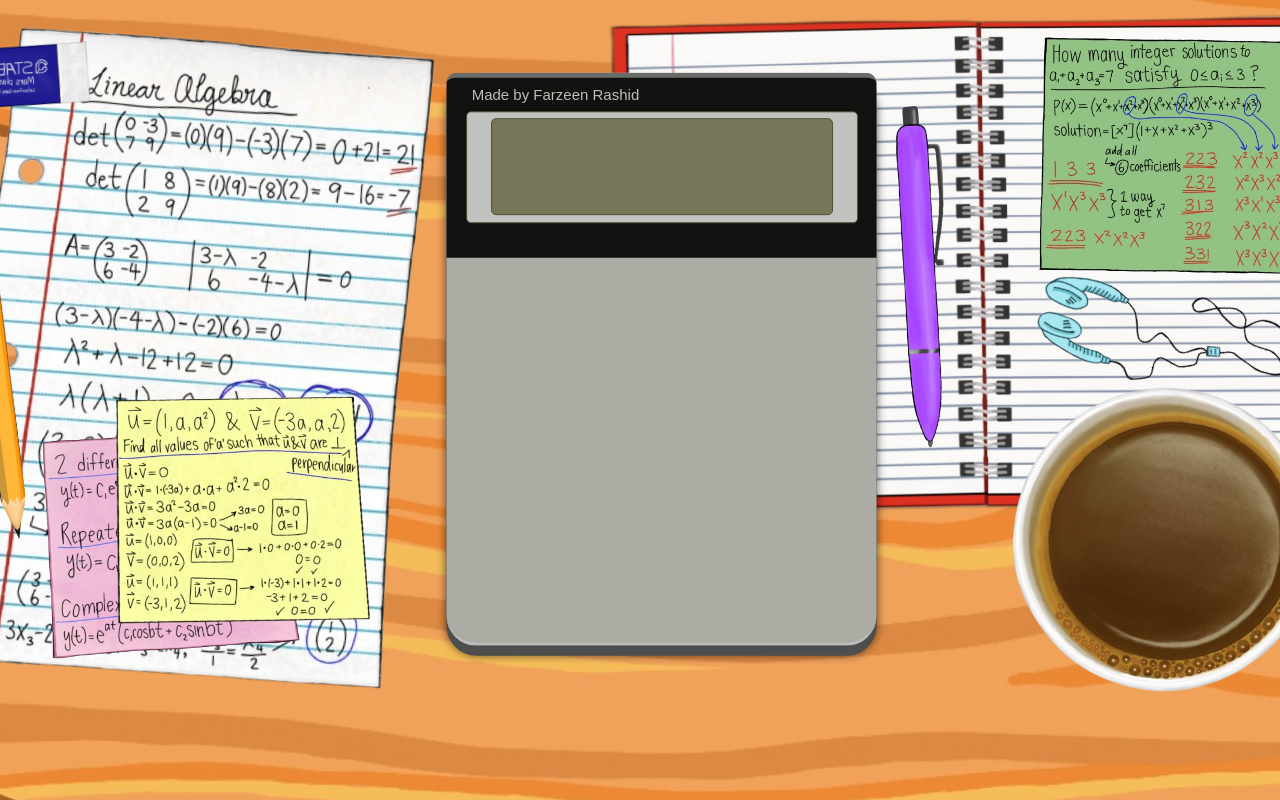
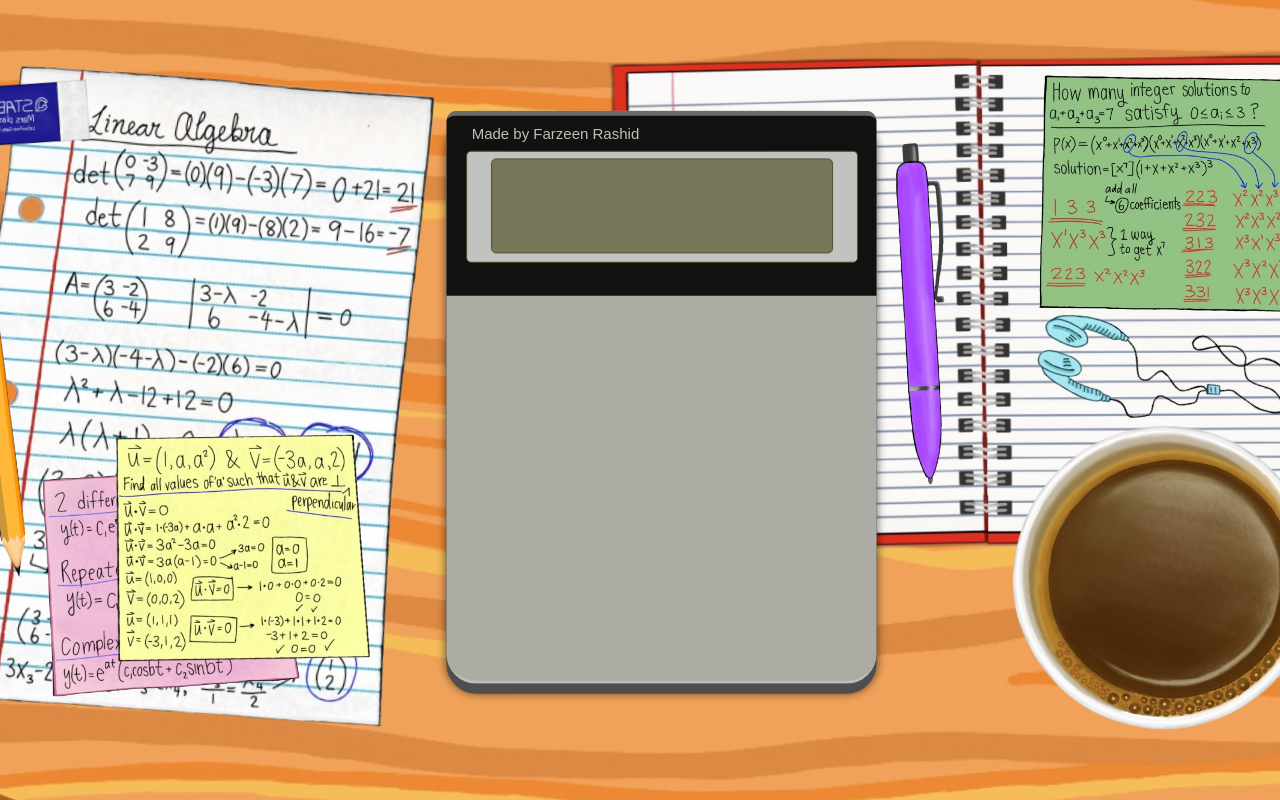
Before and after one commit to farzeenrashid/Calculator, a plain HTML site: page index.html in a window 1280 px wide. Shown: the top 800 px of the page. Drawn offline with Linux system fonts and the light colour scheme; a web font is replaced by a local one.

Commit message:
Shift contents down

```diff
--- a/index.html
+++ b/index.html
@@ -22,7 +22,7 @@
         <img class="pen" src="./images/Pen.png">
         <div id="calculator-container">
             <div id="black-container">
-                <p>Made by Farzeen Rashid</p>
+                <p><a href="https://github.com/farzeenrashid">Made by Farzeen Rashid</a></p>
                 <div id="grey-container">
                     <div id="green-container"></div>
                 </div>
--- a/styles.css
+++ b/styles.css
@@ -9,6 +9,7 @@ body {
     align-items: center;
     position: relative;
     overflow: hidden;
+    height: 85vh;
 }
 
 .paper {
@@ -77,12 +78,16 @@ body {
     border-top: 5px solid #6A6C69;
 }
 
-#black-container p {
+#black-container a {
     font-size: 15px;
     position: absolute;
     color: #BFBEBA;
     transform: translateX(15%) translateY(-40%);
     font-family: 'Schibsted Grotesk', sans-serif;
+}
+
+#black-container a:hover {
+    color: white;
 }
 
 #grey-container {
@@ -91,16 +96,16 @@ body {
     height: 110px;
     background-color: #C1C3C0;
     border-radius: 5px;
-    transform: translateX(5%) translateY(30%);
+    transform: translateX(5%) translateY(17%);
     border: 1px solid #4C482B;
 }
 
 #green-container {
     position: absolute;
     width: 340px;
-    height: 95px;
+    height: 93px;
     background-color:#777658;
     border-radius: 5px;
-    transform: translateX(7%) translateY(6%);
+    transform: translateX(7%) translateY(7%);
     border: 1px solid #535135;
 }
```
